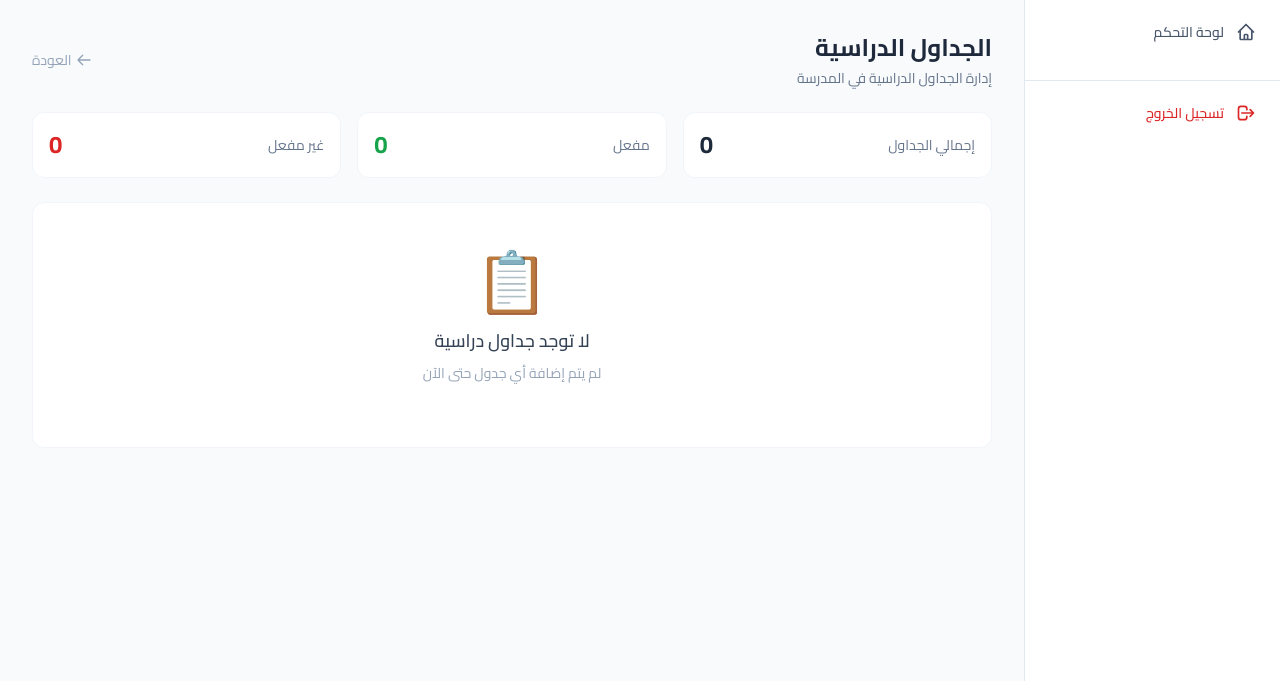
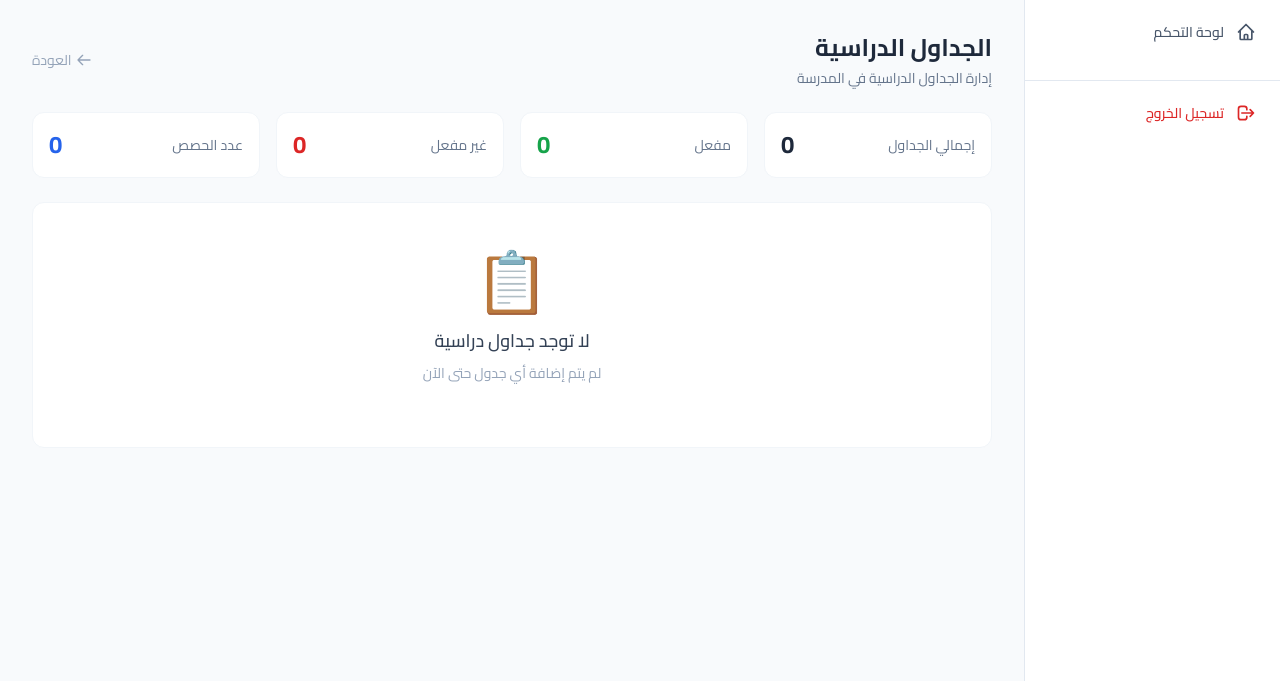
Before and after one commit to 6838gamal/School-Management-Platform, a Python web app: template app/templates/schedules/list.html in a window 1280 px wide. Shown: the part 65-746 px from the top of the page. Run offline with Jinja, Linux system fonts and the light colour scheme; the template is opened without the code that fills it, so the values that code supplies are empty; some libraries are stand-ins or nearby versions.

Commit message:
Update list.html

```diff
--- a/app/templates/schedules/list.html
+++ b/app/templates/schedules/list.html
@@ -26,7 +26,7 @@
     </div>
 
     <!-- الإحصائيات -->
-    <div class="grid grid-cols-2 md:grid-cols-3 gap-4">
+    <div class="grid grid-cols-2 md:grid-cols-4 gap-4">
         <div class="bg-white dark:bg-slate-800 rounded-xl border border-slate-100 dark:border-slate-700 p-4">
             <div class="flex items-center justify-between">
                 <span class="text-sm text-slate-500 dark:text-slate-400">إجمالي الجداول</span>
@@ -51,6 +51,14 @@
                 </span>
             </div>
         </div>
+        <div class="bg-white dark:bg-slate-800 rounded-xl border border-slate-100 dark:border-slate-700 p-4">
+            <div class="flex items-center justify-between">
+                <span class="text-sm text-slate-500 dark:text-slate-400">عدد الحصص</span>
+                <span class="text-2xl font-bold text-primary-600 dark:text-primary-400">
+                    {{ items|sum(attribute='entries')|length if items else 0 }}
+                </span>
+            </div>
+        </div>
     </div>
 
     <!-- جدول البيانات -->
@@ -64,8 +72,9 @@
                         <th class="text-right px-6 py-3 text-xs font-medium text-slate-500 dark:text-slate-400 uppercase tracking-wider">اسم الجدول</th>
                         <th class="text-right px-6 py-3 text-xs font-medium text-slate-500 dark:text-slate-400 uppercase tracking-wider">الشعبة</th>
                         <th class="text-right px-6 py-3 text-xs font-medium text-slate-500 dark:text-slate-400 uppercase tracking-wider">العام الدراسي</th>
+                        <th class="text-right px-6 py-3 text-xs font-medium text-slate-500 dark:text-slate-400 uppercase tracking-wider">عدد الحصص</th>
                         <th class="text-right px-6 py-3 text-xs font-medium text-slate-500 dark:text-slate-400 uppercase tracking-wider">الحالة</th>
-                        <th class="text-center px-6 py-3 text-xs font-medium text-slate-500 dark:text-slate-400 uppercase tracking-wider w-16">الإجراءات</th>
+                        <th class="text-center px-6 py-3 text-xs font-medium text-slate-500 dark:text-slate-400 uppercase tracking-wider w-20">الإجراءات</th>
                     </tr>
                 </thead>
                 <tbody class="divide-y divide-slate-100 dark:divide-slate-700">
@@ -75,6 +84,7 @@
                         <td class="px-6 py-4 text-sm font-medium text-slate-800 dark:text-white">{{ item.name }}</td>
                         <td class="px-6 py-4 text-sm text-slate-600 dark:text-slate-400">{{ item.section_id }}</td>
                         <td class="px-6 py-4 text-sm text-slate-600 dark:text-slate-400">{{ item.academic_year_id }}</td>
+                        <td class="px-6 py-4 text-sm text-slate-600 dark:text-slate-400">{{ item.entries|length if item.entries else 0 }}</td>
                         <td class="px-6 py-4 text-sm">
                             {% if item.is_active %}
                             <span class="px-2 py-1 text-xs bg-green-50 text-green-600 dark:bg-green-900/20 dark:text-green-400 rounded-full">مفعل</span>
@@ -90,8 +100,18 @@
                                         <path d="M10 6a2 2 0 110-4 2 2 0 010 4zM10 12a2 2 0 110-4 2 2 0 010 4zM10 18a2 2 0 110-4 2 2 0 010 4z"/>
                                     </svg>
                                 </button>
-                                <div class="dropdown-menu hidden absolute left-0 mt-2 w-40 rounded-xl shadow-lg bg-white dark:bg-slate-800 border border-slate-100 dark:border-slate-700 z-50">
+                                <div class="dropdown-menu hidden absolute left-0 mt-2 w-44 rounded-xl shadow-lg bg-white dark:bg-slate-800 border border-slate-100 dark:border-slate-700 z-50">
                                     <div class="py-1">
+                                        {% if can('schedules.view') %}
+                                        <a href="/schedules/{{ item.id }}/view"
+                                           class="flex items-center gap-2 px-4 py-2 text-sm text-slate-700 dark:text-slate-300 hover:bg-slate-50 dark:hover:bg-slate-700/50 transition-colors duration-200">
+                                            <svg class="w-4 h-4" fill="none" stroke="currentColor" viewBox="0 0 24 24">
+                                                <path stroke-linecap="round" stroke-linejoin="round" stroke-width="2" d="M15 12a3 3 0 11-6 0 3 3 0 016 0z"/>
+                                                <path stroke-linecap="round" stroke-linejoin="round" stroke-width="2" d="M2.458 12C3.732 7.943 7.523 5 12 5c4.478 0 8.268 2.943 9.542 7-1.274 4.057-5.064 7-9.542 7-4.477 0-8.268-2.943-9.542-7z"/>
+                                            </svg>
+                                            عرض
+                                        </a>
+                                        {% endif %}
                                         {% if can('schedules.update') %}
                                         <a href="/schedules/{{ item.id }}/update"
                                            class="flex items-center gap-2 px-4 py-2 text-sm text-slate-700 dark:text-slate-300 hover:bg-slate-50 dark:hover:bg-slate-700/50 transition-colors duration-200">
@@ -138,10 +158,13 @@
 </div>
 
 <script>
+// ============= دوال القائمة المنسدلة =============
+
 function toggleDropdown(btn) {
     const container = btn.closest('.dropdown-container');
     const menu = container.querySelector('.dropdown-menu');
 
+    // إغلاق جميع القوائم المفتوحة الأخرى
     document.querySelectorAll('.dropdown-menu.show').forEach(function(m) {
         if (m !== menu) {
             m.classList.remove('show');
@@ -149,10 +172,12 @@ function toggleDropdown(btn) {
         }
     });
 
+    // تبديل حالة القائمة الحالية
     menu.classList.toggle('hidden');
     menu.classList.toggle('show');
 }
 
+// إغلاق القوائم عند الضغط في أي مكان خارجها
 document.addEventListener('click', function(event) {
     const isDropdownButton = event.target.closest('.dropdown-btn');
     const isDropdownMenu = event.target.closest('.dropdown-menu');
@@ -164,6 +189,8 @@ document.addEventListener('click', function(event) {
         });
     }
 });
+
+// ============= دوال الحذف =============
 
 function confirmDelete(url, message = 'هل أنت متأكد من الحذف؟') {
     if (confirm(message)) {
@@ -191,6 +218,8 @@ function confirmDelete(url, message = 'هل أنت متأكد من الحذف؟'
     }
 }
 
+// ============= دوال الرسائل =============
+
 function showMessage(message, type = 'success') {
     const colors = {
         success: 'bg-green-50 text-green-800 border-green-200 dark:bg-green-900/20 dark:text-green-400 dark:border-green-800',
@@ -214,15 +243,30 @@ function showMessage(message, type = 'success') {
 .animate-slide-in {
     animation: slideIn 0.3s ease-out;
 }
+
+/* تحسين مظهر القائمة المنسدلة */
 .dropdown-menu {
-    min-width: 120px;
+    min-width: 160px;
     transform-origin: top right;
 }
+
 .dropdown-menu.show {
     display: block !important;
 }
+
 .dropdown-menu.hidden {
     display: none !important;
 }
+
+/* تحسين مظهر الجدول */
+table {
+    min-width: 800px;
+}
+
+@media (max-width: 768px) {
+    table {
+        min-width: 600px;
+    }
+}
 </style>
 {% endblock %}
```
